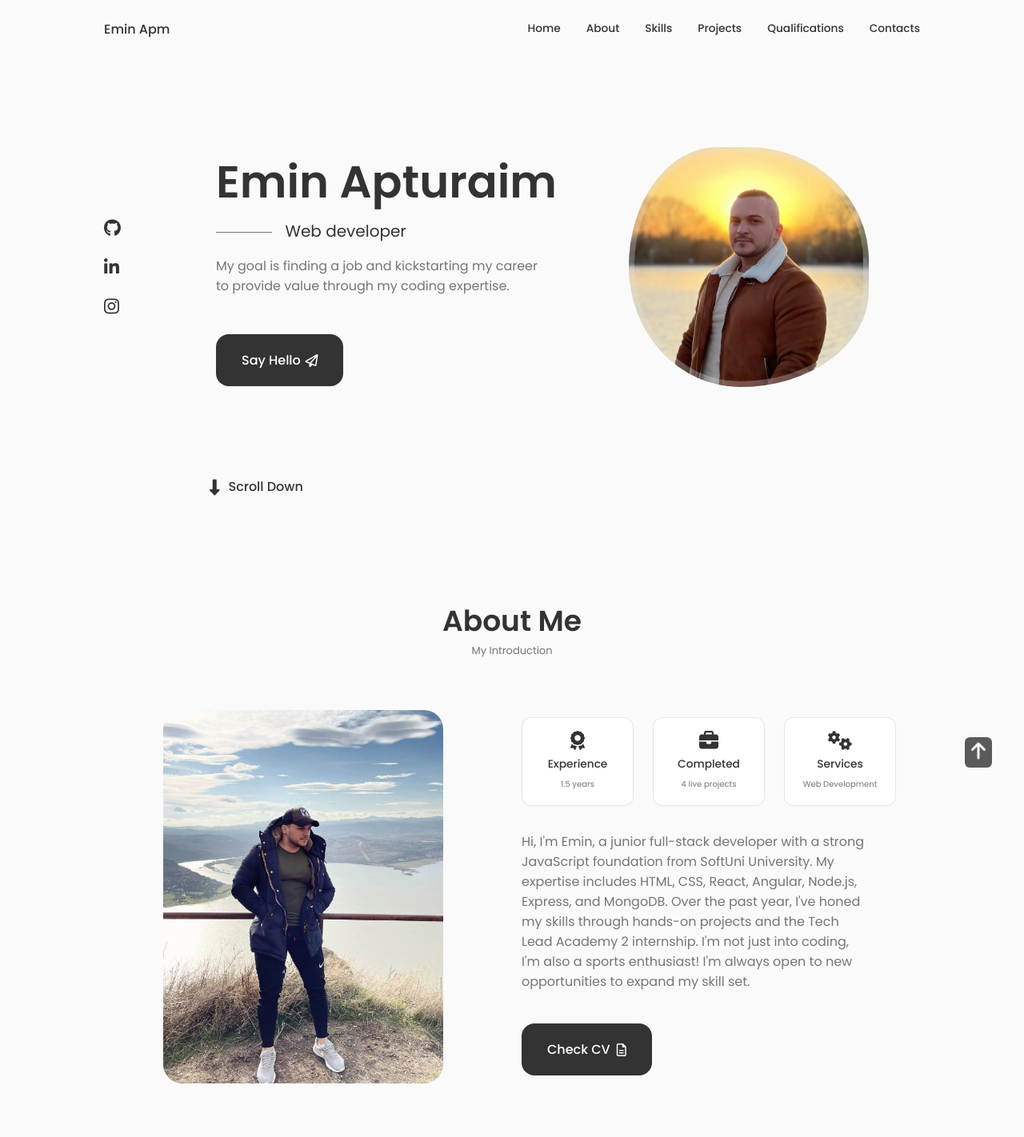
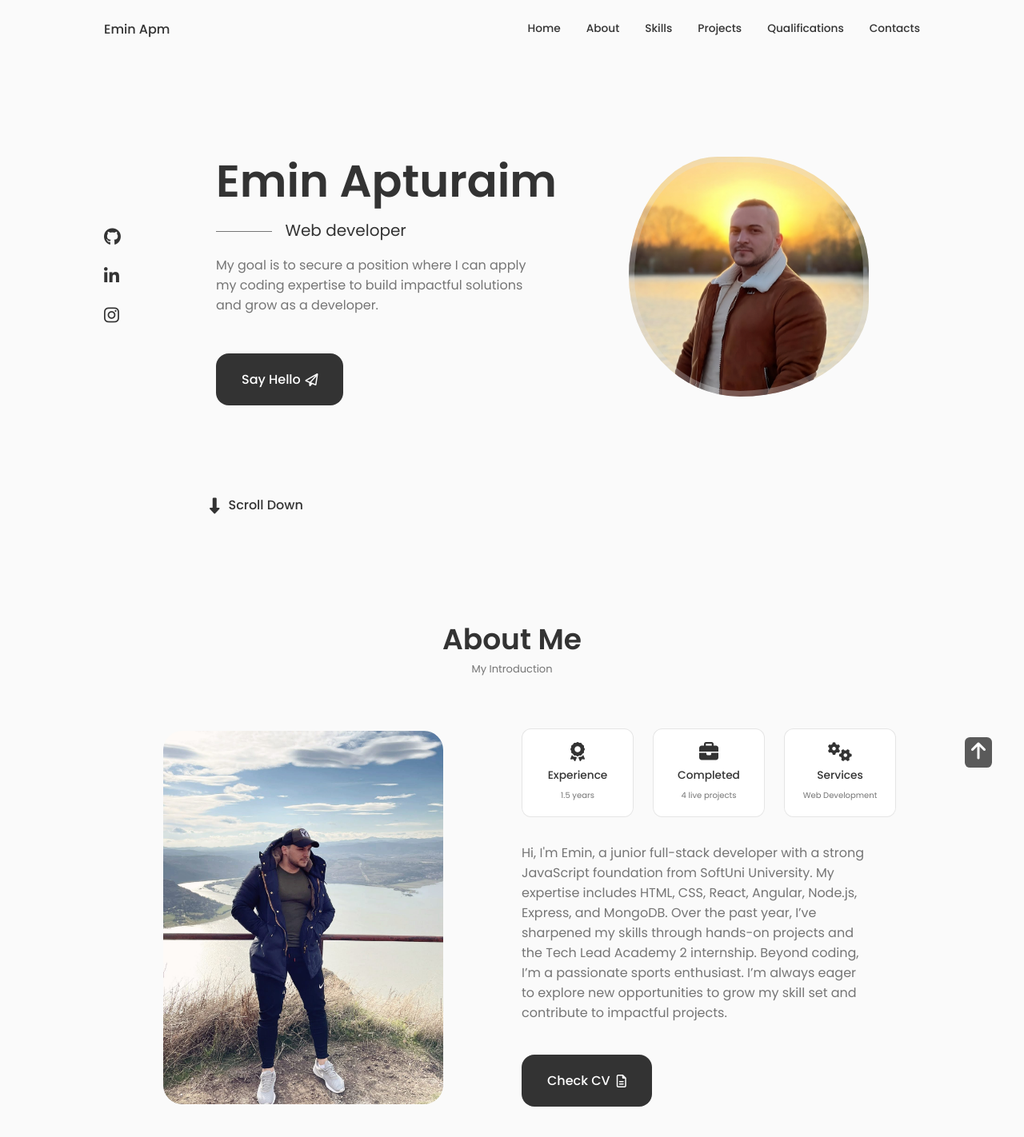
Before and after one commit to emin-apm/Portfolio, a React (Vite) app in the folder MyPortfolio/: page / in a window 1280 px wide. Shown: the top 1422 px of the page at 80% size. Built offline with nearby package versions, Linux system fonts and the light colour scheme; no server answers.

Commit message:
chore: data change from hero and about component

```diff
--- a/MyPortfolio/src/components/About/About.jsx
+++ b/MyPortfolio/src/components/About/About.jsx
@@ -17,10 +17,10 @@ export default function About() {
             Hi, I'm Emin, a junior full-stack developer with a strong JavaScript
             foundation from SoftUni University. My expertise includes HTML, CSS,
             React, Angular, Node.js, Express, and MongoDB. Over the past year,
-            I've honed my skills through hands-on projects and the Tech Lead
-            Academy 2 internship. I'm not just into coding, I'm also a sports
-            enthusiast! I'm always open to new opportunities to expand my skill
-            set.
+            I’ve sharpened my skills through hands-on projects and the Tech Lead
+            Academy 2 internship. Beyond coding, I’m a passionate sports
+            enthusiast. I’m always eager to explore new opportunities to grow my
+            skill set and contribute to impactful projects.
           </p>
           <a href={myCv} download="EminApturaim-CV.pdf">
             <div className="button button_flex">
--- a/MyPortfolio/src/components/Hero/Data.jsx
+++ b/MyPortfolio/src/components/Hero/Data.jsx
@@ -6,8 +6,8 @@ export default function Data() {
       <h1 className={styles.home_title}>Emin Apturaim </h1>
       <h3 className={styles.home_subtitle}>Web developer</h3>
       <p className={styles.home_description}>
-        My goal is finding a job and kickstarting my career to provide value
-        through my coding expertise.
+        My goal is to secure a position where I can apply my coding expertise to
+        build impactful solutions and grow as a developer.
       </p>
       <a href="#contacts" className="button button_flex">
         Say Hello
```
